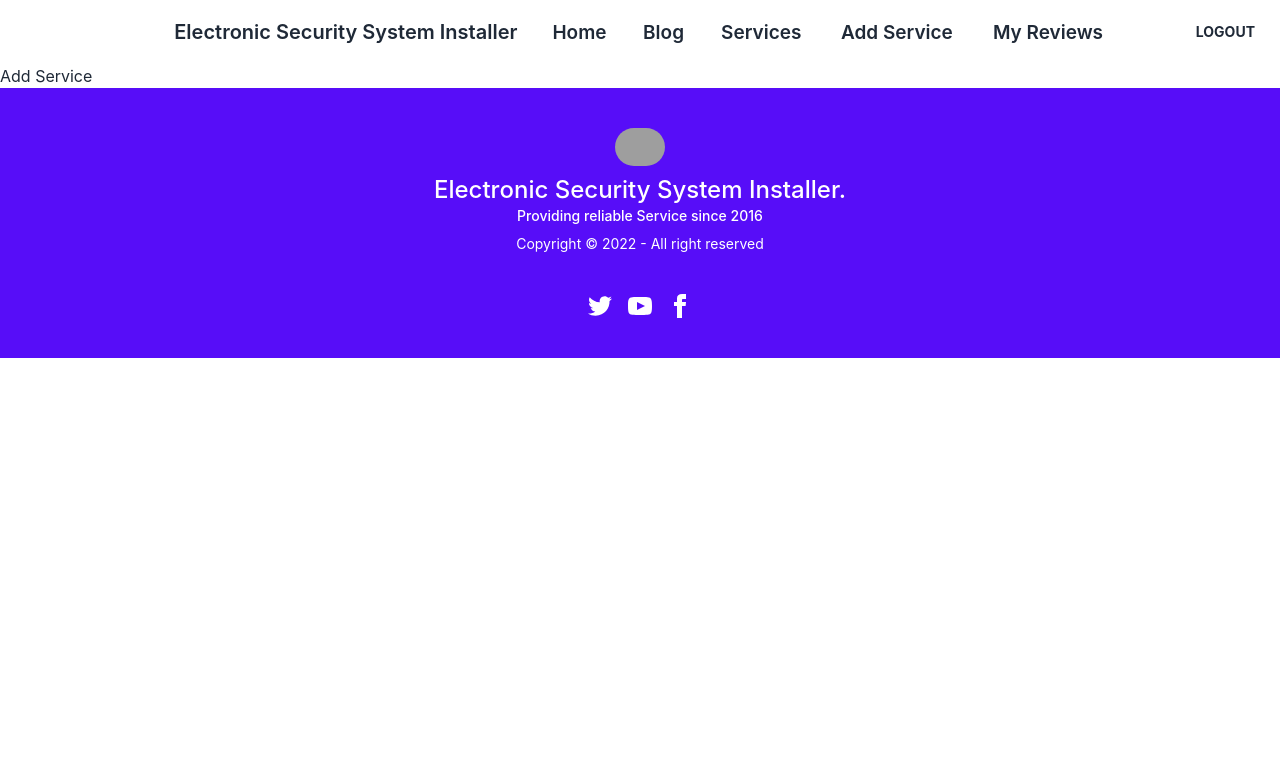
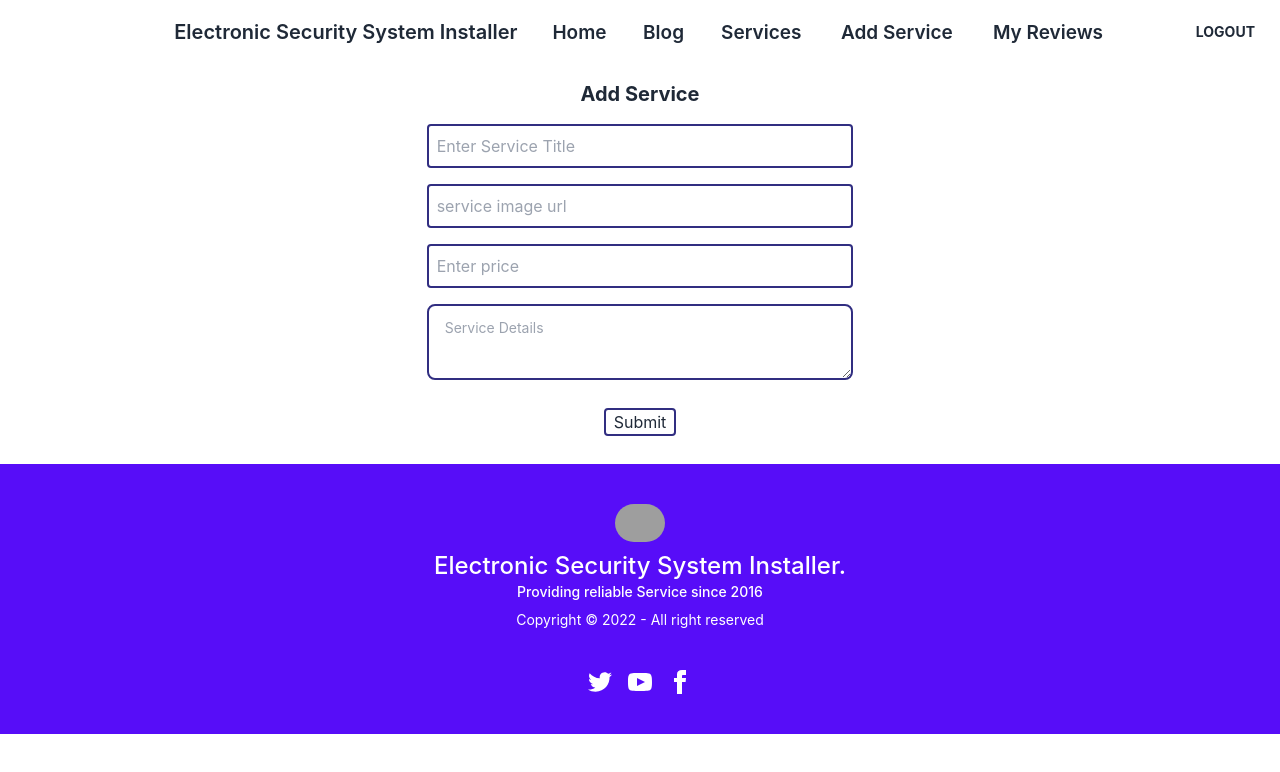
Before and after one commit to mdferdousalam/single-person-service-provide, a React (Create React App) app: page /addservice in a window 1280 px wide. Shown: the top 772 px of the page. Built offline with nearby package versions, Linux system fonts and the light colour scheme; no server answers; sample sign-in values are in the browser's storage; grey boxes are pictures that could not be loaded.

Commit message:
service add done

```diff
--- a/src/pages/AddService/AddService.js
+++ b/src/pages/AddService/AddService.js
@@ -3,9 +3,67 @@ import UseTitle from '../../hooks/UstTitle';
 
 const AddService = () => {
     UseTitle('Add Service')
+    const handleAddService = event => {
+        event.preventDefault()
+        const form = event.target;
+        const title = form.title.value;
+        const serviceImageUrl = form.imageurl.value;
+        const price = form.price.value;
+        const serviceDetails = form.serviceDetails.value;
+
+
+
+        const serviceInfo = {
+            title,
+            serviceImageUrl,
+            price,
+            serviceDetails
+
+        }
+
+        fetch('https://b6a11-service-review-server-side-seven.vercel.app/services', {
+            method: "POST",
+            headers: {
+                'content-type': 'application/json'
+            },
+            body: JSON.stringify(serviceInfo)
+        })
+            .then(res => res.json())
+            .then(data => {
+                console.log(data)
+                if (data.acknowledged) {
+                    alert("User registration success")
+                    event.target.reset()
+                }
+            })
+
+
+
+
+    }
+
+
+
     return (
         <div>
-            <h2>Add Service</h2>
+            <h2 className='text-center text-xl font-bold my-4'>Add  Service</h2>
+            <form onSubmit={handleAddService} >
+
+                <div className='flex flex-col text-center mx-auto  w-1/3'>
+                    <input className='border-2 rounded p-2 border-indigo-900' name='title' type="text" placeholder='Enter Service Title' required />
+
+                    <input className='border-2 rounded p-2 border-indigo-900 my-4' name='imageurl' type="text" placeholder='service image url' required />
+
+                    <input className='border-2 rounded p-2 border-indigo-900 mb-4' name='price' type="number" placeholder='Enter price' required />
+
+
+                    <textarea className="textarea textarea-primary border-2 border-indigo-900" placeholder="Service Details" required name='serviceDetails'></textarea>
+                    {/* <input className='border-2 rounded p-2 border-indigo-900' name='title' type="text" placeholder='Enter Service Title' required /> */}
+
+                    <input className='border-2 rounded border-indigo-900  hover:bg-indigo-600 hover:text-white text-center mx-auto my-7 w-2/12' type="submit" value="Submit" />
+                </div>
+
+            </form>
         </div>
     );
 };
--- a/src/pages/Register/Register.js
+++ b/src/pages/Register/Register.js
@@ -81,7 +81,7 @@ const Register = () => {
                     <input className='my-4 border-2 rounded p-2 border-indigo-900' name='file' type="file" placeholder='Upload Your image' />
                     <input className='border-2 rounded border-indigo-900  hover:bg-indigo-600 hover:text-white text-center mx-auto my-7 w-2/12' type="submit" value="Submit" />
                 </div>
-                <p className='text-center'><small>Already have an account?<Link className='text-indigo-700 hover:bg-sky-300 hover:text-white font-bold' to='/login'>Login</Link></small></p>
+                <p className='text-center'><small>Already have an account?<Link className='text-indigo-700 hover:bg-indigo-600 hover:text-white font-bold' to='/login'>Login</Link></small></p>
             </form>
 
         </div>
```
